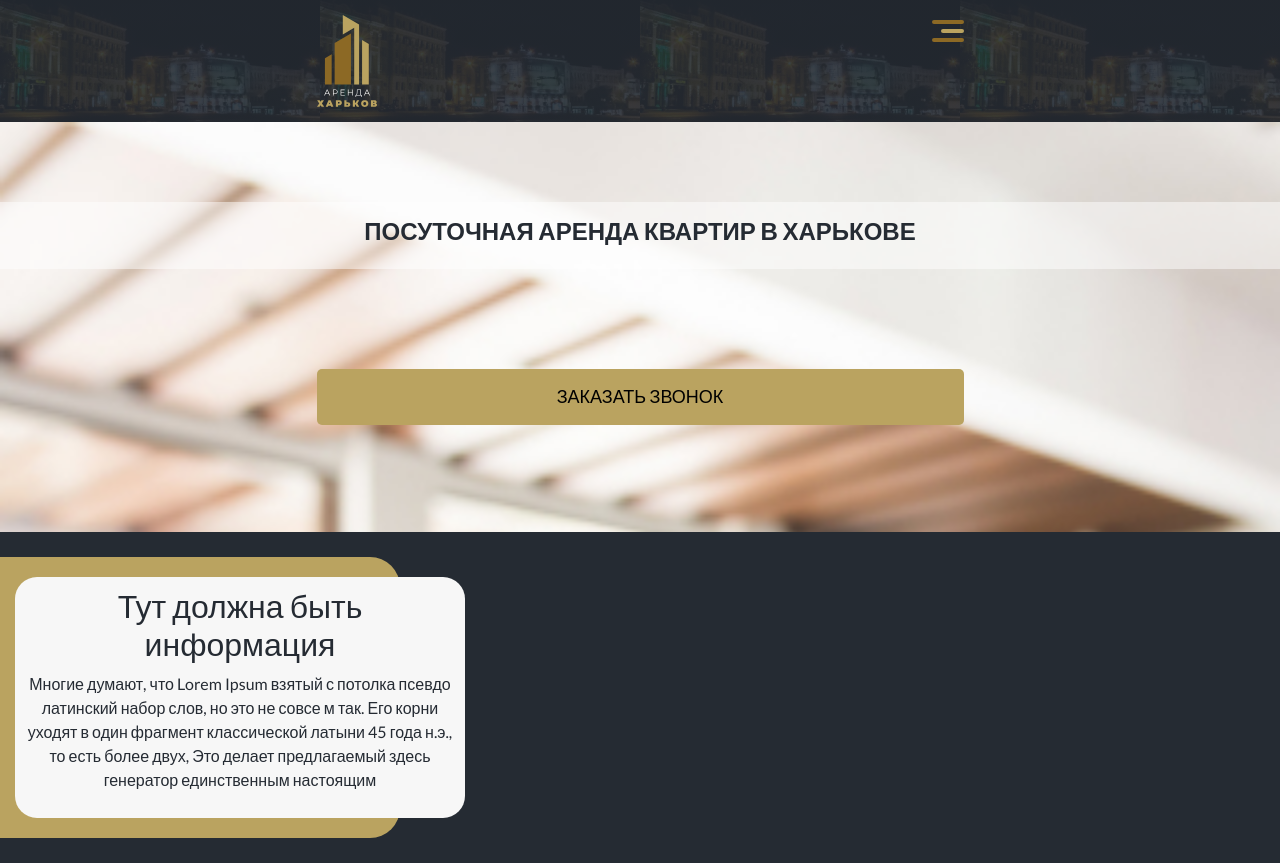
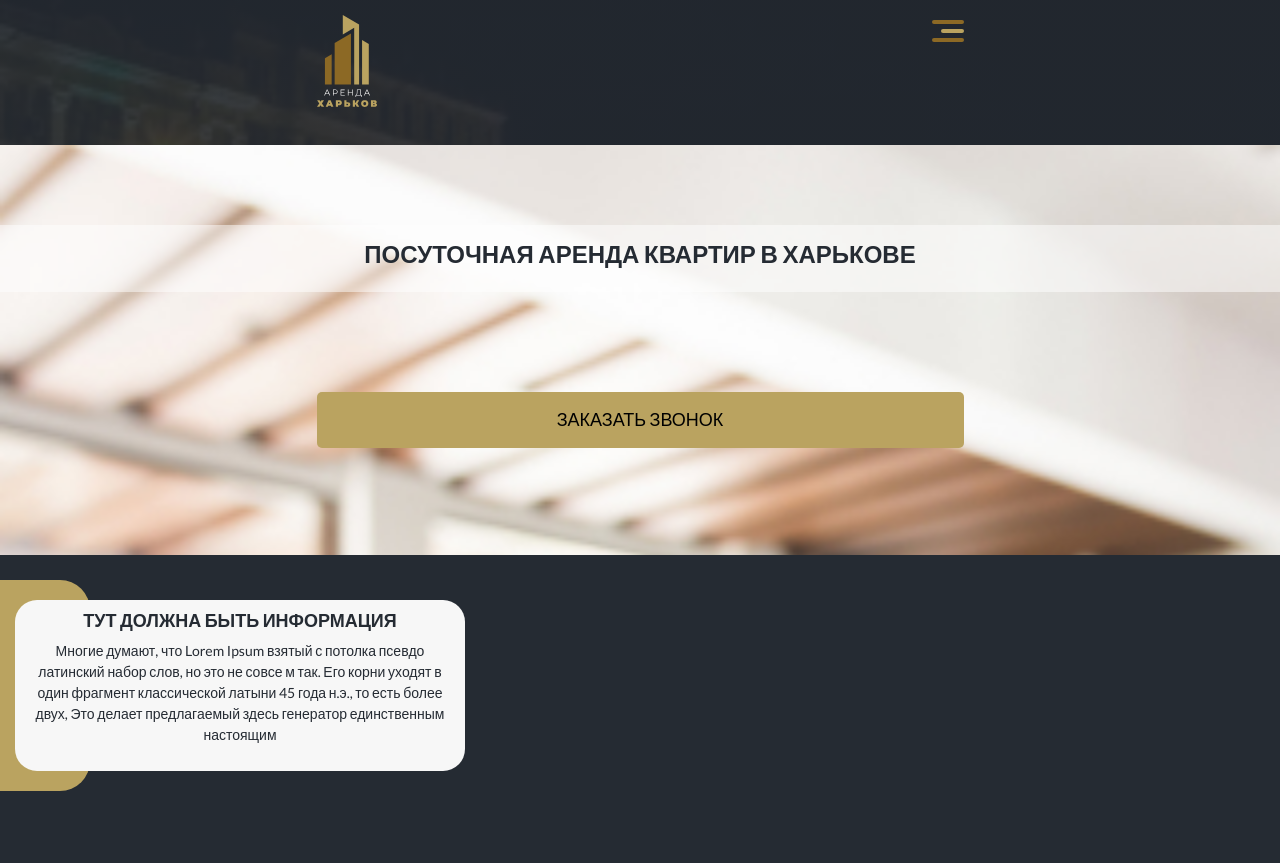
Before and after one commit to Aleksey2892/project-kharkov-rent, a website: page src/index.html in a window 1280 px wide. After the commit the page ends 816 px from the top, so only its background shows below. Drawn offline with nearby package versions, Linux system fonts and the light colour scheme; files that its build step writes are made by us from their sources.

Commit message:
work with dynamic js width

```diff
--- a/src/html/main/content.html
+++ b/src/html/main/content.html
@@ -14,7 +14,7 @@
 </section> -->
 
 <section class="info">
-  <div class="block-title-wrapper">
+  <div class="block-title-wrapper" id="tit-wrap">
     <div class="info__block-title block-title">
       <h2 class="block-title__heading">Тут должна быть информация</h2>
       <p class="block-title__text">
--- a/src/js/main.js
+++ b/src/js/main.js
@@ -1,3 +1,17 @@
 $('.burger-menu').click(function() {
   $(this).toggleClass('burger-menu--active');
 });
+
+const titleWidth = document.querySelector('.block-title').clientWidth;
+console.log(`Получили значение ширины: ${titleWidth}`);
+
+const calc = titleWidth * 0.2;
+console.log(`Сделали манипуляции: ${calc}`);
+
+document.querySelector('.block-title-wrapper').style.width = `${calc}px`;
+
+console.log(
+  `Присвоили такой результат: ${
+    document.querySelector('.block-title-wrapper').style.width
+  }`,
+);
--- a/src/sass/components/content.scss
+++ b/src/sass/components/content.scss
@@ -26,3 +26,13 @@
     width: 450px;
   }
 }
+
+.block-title__heading {
+  font-size: 18px;
+  font-weight: $text-bold;
+  text-transform: uppercase;
+}
+
+.block-title__text {
+  font-size: 14px;
+}
--- a/src/sass/components/header.scss
+++ b/src/sass/components/header.scss
@@ -1,4 +1,5 @@
 .header {
+  min-height: 145px;
   padding: 15px 0;
   background: linear-gradient(
       0deg,
@@ -6,6 +7,8 @@
       rgba($main-black, 0.9) 100%
     ),
     url(../../images/header-bg.jpg);
+  background-repeat: no-repeat;
+  background-size: cover;
 }
 
 .header-top {
```
